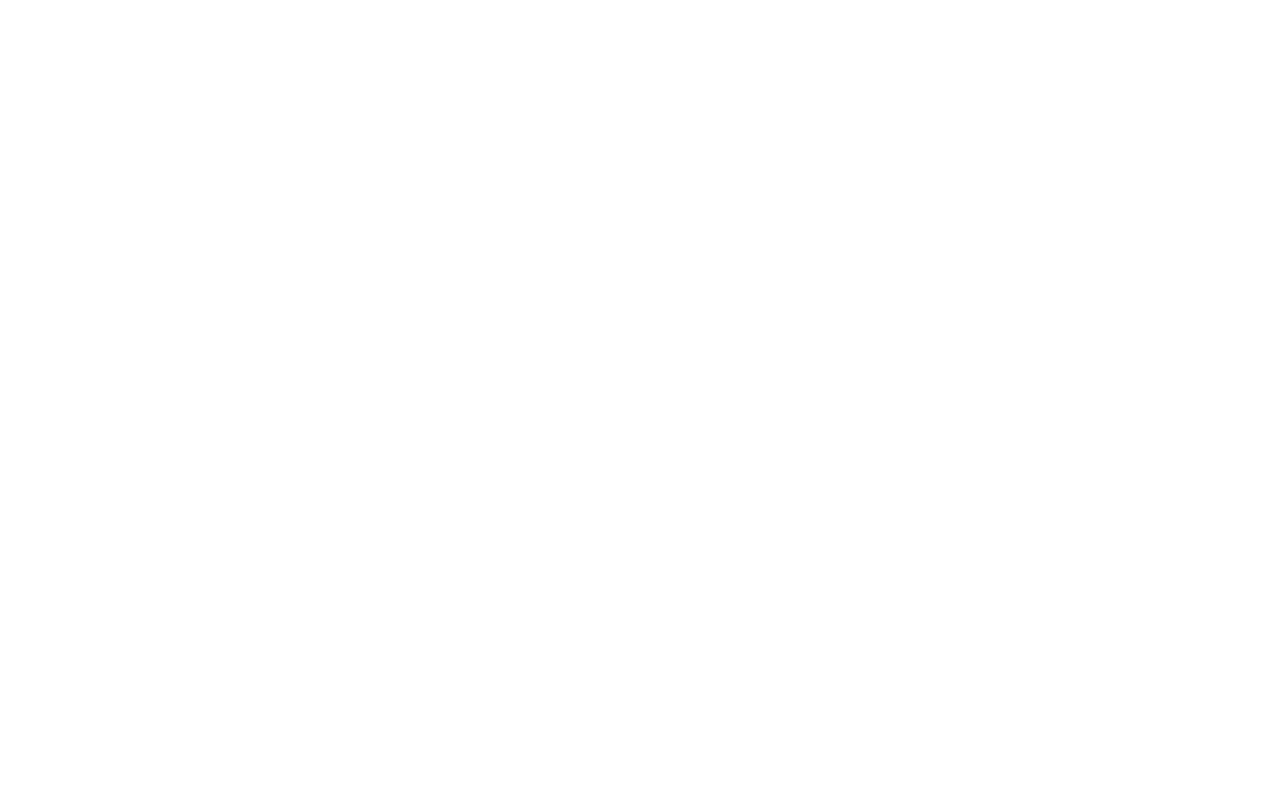
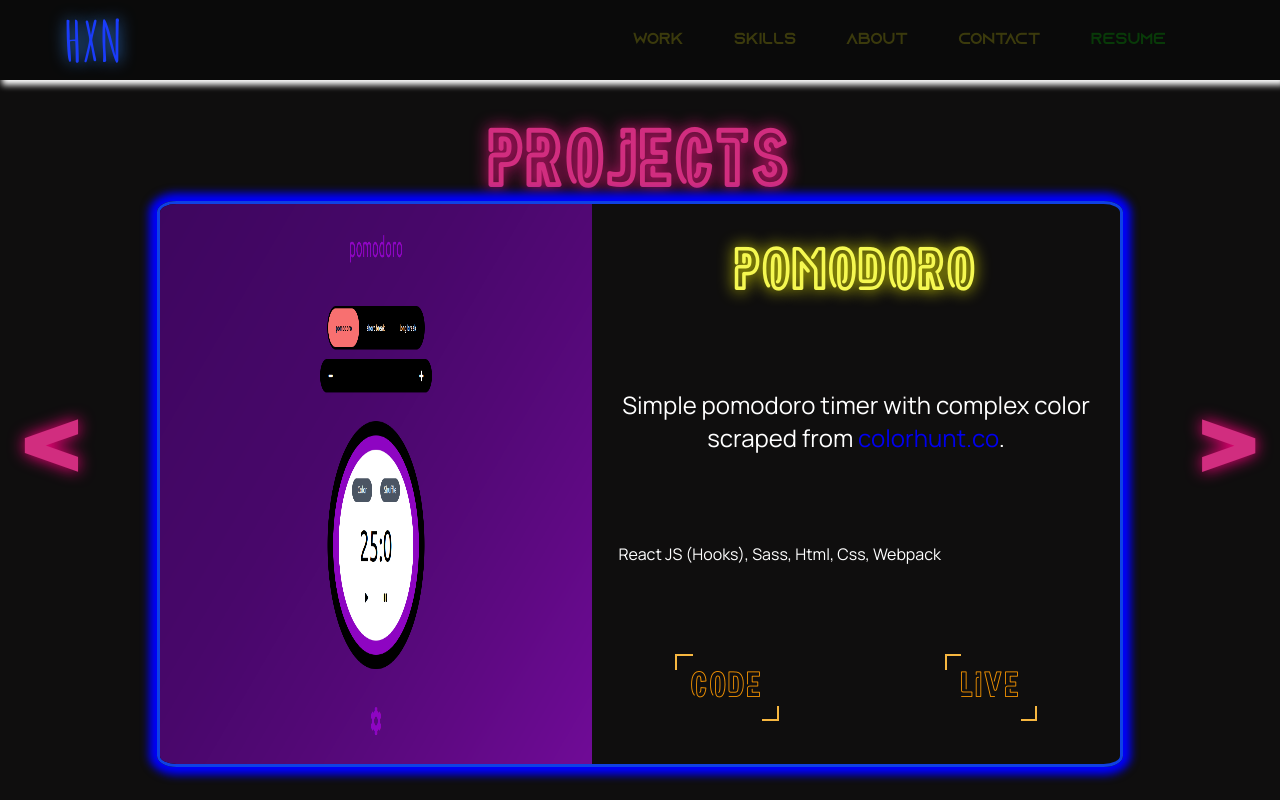
Before and after one commit to xuannguyen1206/Portfolio, a React (Create React App) app: page /Portfolio/work in a window 1280 px wide. Before the commit this address had no page. Built offline with nearby package versions, Linux system fonts and the light colour scheme.

Commit message:
change url for react-router for gh pages to work

```diff
--- a/package.json
+++ b/package.json
@@ -2,7 +2,7 @@
   "name": "portfolio",
   "version": "0.1.0",
   "private": true,
-  "homepage": "https://xuannguyen1206.github.io/portfolioo/",
+  "homepage": "https://xuannguyen1206.github.io/Portfolio/",
   "dependencies": {
     "@testing-library/jest-dom": "^5.14.1",
     "@testing-library/react": "^11.2.7",
--- a/src/components/Introduction.js
+++ b/src/components/Introduction.js
@@ -110,7 +110,7 @@
       </div>
       <div id='explore'>
         <div className='innerExplore'>
-          <Link to='/work'>EXPLORE</Link>
+          <Link to='/Portfolio/work'>EXPLORE</Link>
         </div>
       </div>
 
--- a/src/components/Navbar.js
+++ b/src/components/Navbar.js
@@ -21,10 +21,10 @@
       <div className='nav-content' ref = {nav}>
         <Link id ='home' to ='/'>HXN</Link>
         <ul>
-          <li><Link to='/work'>Work</Link></li>
-          <li><Link to='/skills'>Skills</Link></li>
-          <li><Link to='/about'>About</Link></li>
-          <li><Link to='/contact'>Contact</Link></li>
+          <li><Link to='/Portfolio/work'>Work</Link></li>
+          <li><Link to='/Portfolio/skills'>Skills</Link></li>
+          <li><Link to='/Portfolio/about'>About</Link></li>
+          <li><Link to='/Portfolio/contact'>Contact</Link></li>
           <li><a href='https://drive.google.com/file/d/1vI81ocprVhtfvdKN05NdW-w-1dhOkSVu/view?usp=sharing' target = '_blank' id ='resume'>Resume</a></li>
         </ul>
         <div className='hamburger'  onClick = {mobileMenuActive}>
--- a/src/index.js
+++ b/src/index.js
@@ -12,11 +12,11 @@
 ReactDOM.render(
   <BrowserRouter>
     <Routes>
-      <Route path='/' element={<App/>}/>
-      <Route path='/work' element= {<Work/>}/>
-      <Route path='/skills' element={<Skill/>}/>
-      <Route path='/about' element={<About/>}/>
-      <Route path='/contact' element={<Contact/>}/>
+      <Route path='/Portfolio' element={<App/>}/>
+      <Route path='/Portfolio/work' element= {<Work/>}/>
+      <Route path='/Portfolio/skills' element={<Skill/>}/>
+      <Route path='/Portfolio/about' element={<About/>}/>
+      <Route path='/Portfolio/contact' element={<Contact/>}/>
     </Routes>
   </BrowserRouter>,
   document.getElementById('root')
```
